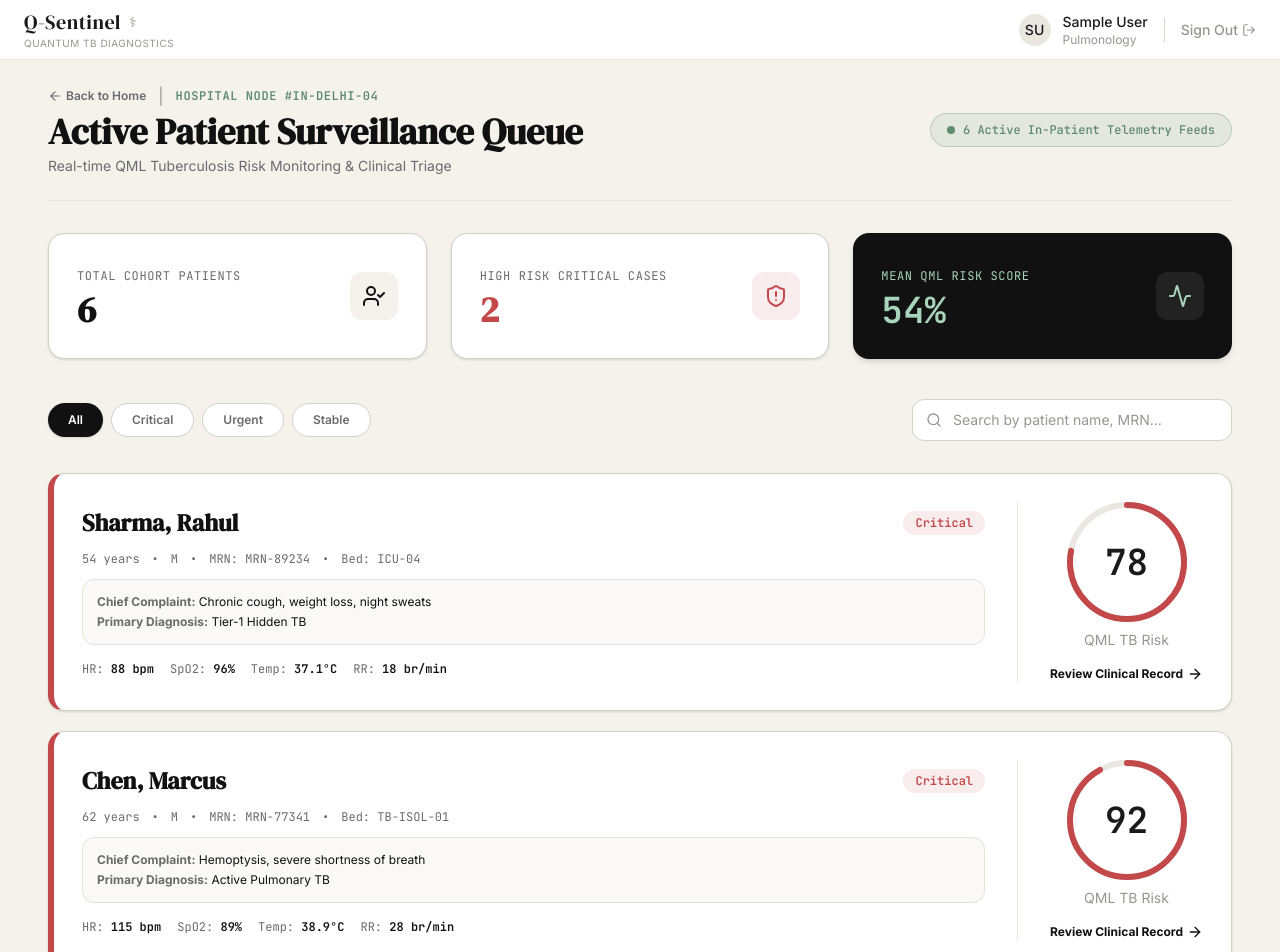
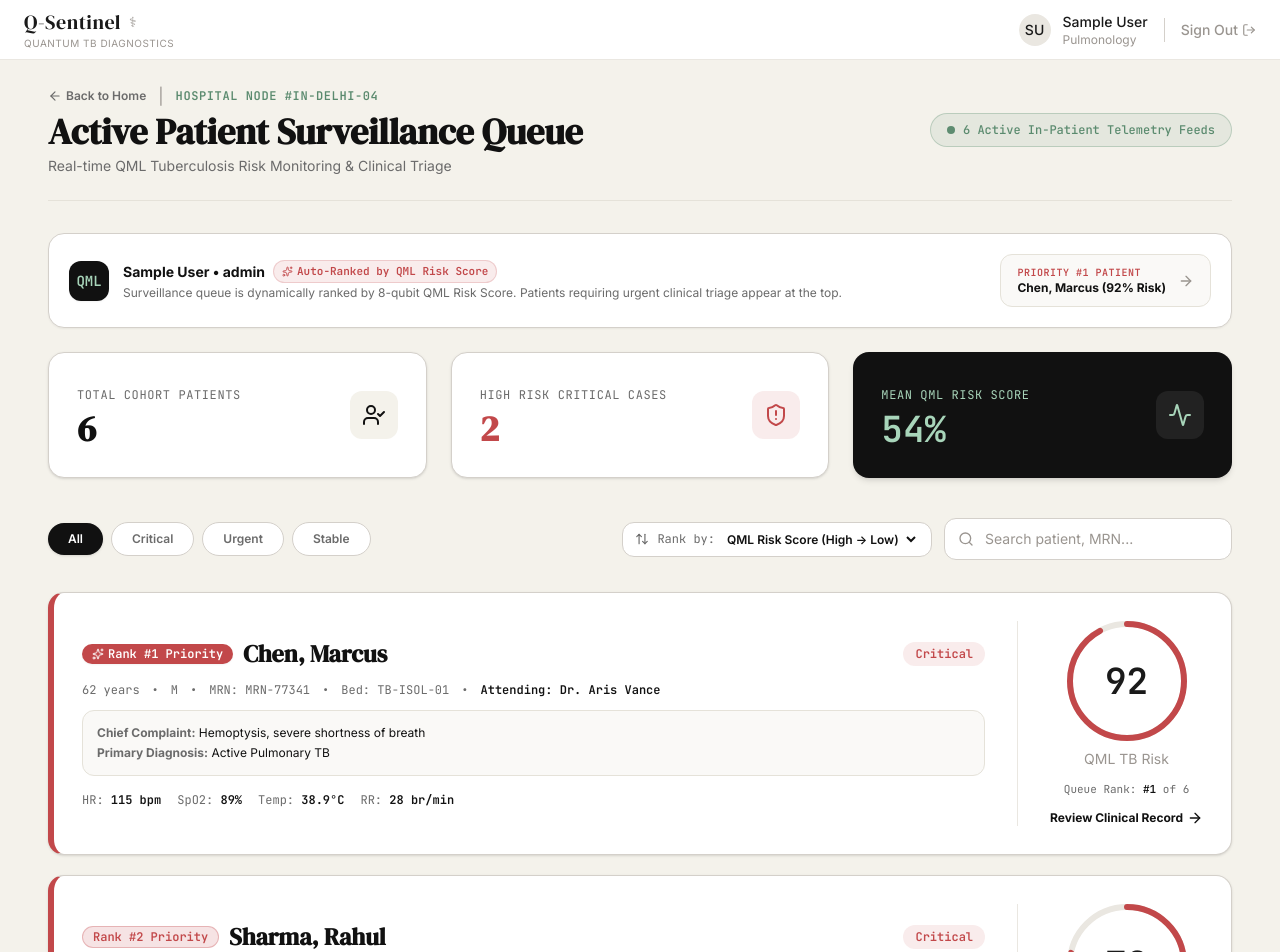
Before and after one commit to AdityaGupta14-creator/QML-Solution, a React (Vite) app: page /dashboard in a window 1280 px wide. Shown: the top 952 px of the page. Built offline with nearby package versions, Linux system fonts and the light colour scheme; sample sign-in values are in the browser's storage.

Commit message:
Rank patients by QML risk score on main dashboard

```diff
--- a/src/pages/DashboardPage.tsx
+++ b/src/pages/DashboardPage.tsx
@@ -1,21 +1,33 @@
 import { useState, useMemo } from 'react';
 import { useNavigate, Link } from 'react-router-dom';
 import { usePatient } from '@/contexts/PatientContext';
+import { useAuth } from '@/contexts/AuthContext';
 import { PATIENTS_LIST } from '@/data/patients';
-import { Search, ArrowRight, ArrowLeft, ShieldAlert, Activity, UserCheck } from 'lucide-react';
+import { Search, ArrowRight, ArrowLeft, ShieldAlert, Activity, UserCheck, ArrowUpDown, Sparkles } from 'lucide-react';
 import { RiskGauge } from '@/components/RiskGauge';
 
 type FilterType = 'All' | 'Critical' | 'Urgent' | 'Stable';
+type SortOption = 'qml-desc' | 'qml-asc' | 'triage' | 'name';
 
 export function DashboardPage() {
+  const { user } = useAuth();
   const [searchQuery, setSearchQuery] = useState('');
   const [activeFilter, setActiveFilter] = useState<FilterType>('All');
+  const [sortBy, setSortBy] = useState<SortOption>('qml-desc');
 
   const { selectPatient } = usePatient();
   const navigate = useNavigate();
 
+  // Calculate cohort-wide QML risk rank for each patient (Rank #1 = highest risk)
+  const qmlRankMap = useMemo(() => {
+    const sorted = [...PATIENTS_LIST].sort((a, b) => b.qmlRiskScore - a.qmlRiskScore);
+    const map = new Map<string, number>();
+    sorted.forEach((p, idx) => map.set(p.id, idx + 1));
+    return map;
+  }, []);
+
   const filteredPatients = useMemo(() => {
-    return PATIENTS_LIST.filter(p => {
+    const list = PATIENTS_LIST.filter(p => {
       const matchesSearch = p.name.toLowerCase().includes(searchQuery.toLowerCase()) ||
                             p.mrn.toLowerCase().includes(searchQuery.toLowerCase());
 
@@ -23,10 +35,24 @@ export function DashboardPage() {
 
       return matchesSearch && matchesFilter;
     });
-  }, [searchQuery, activeFilter]);
+
+    return list.sort((a, b) => {
+      if (sortBy === 'qml-desc') return b.qmlRiskScore - a.qmlRiskScore;
+      if (sortBy === 'qml-asc') return a.qmlRiskScore - b.qmlRiskScore;
+      if (sortBy === 'name') return a.name.localeCompare(b.name);
+      if (sortBy === 'triage') {
+        const priority: Record<string, number> = { Critical: 3, Urgent: 2, Stable: 1 };
+        return (priority[b.triageLevel] || 0) - (priority[a.triageLevel] || 0);
+      }
+      return b.qmlRiskScore - a.qmlRiskScore;
+    });
+  }, [searchQuery, activeFilter, sortBy]);
 
   const criticalCount = PATIENTS_LIST.filter(p => p.triageLevel === 'Critical').length;
   const avgQmlRisk = Math.round(PATIENTS_LIST.reduce((acc, p) => acc + p.qmlRiskScore, 0) / (PATIENTS_LIST.length || 1));
+  const highestRiskPatient = useMemo(() => {
+    return [...PATIENTS_LIST].sort((a, b) => b.qmlRiskScore - a.qmlRiskScore)[0];
+  }, []);
 
   const handleReviewPatient = (id: string) => {
     selectPatient(id);
@@ -68,6 +94,43 @@ export function DashboardPage() {
           </div>
         </div>
 
+        {/* Doctor Session & QML Ranking Banner */}
+        <div className="mb-6 p-4 sm:p-5 rounded-2xl bg-white border border-[#d4d0ca] shadow-xs flex flex-col md:flex-row md:items-center justify-between gap-4">
+          <div className="flex items-start sm:items-center gap-3.5">
+            <div className="w-10 h-10 rounded-xl bg-[#111111] text-[#a8d5ba] flex items-center justify-center font-mono font-bold text-sm shrink-0 shadow-xs">
+              QML
+            </div>
+            <div>
+              <div className="flex items-center gap-2 flex-wrap">
+                <span className="text-sm font-bold text-[#111111]">
+                  {user?.name ? `${user.name} • ${user.role}` : 'Clinical Attending Surveillance'}
+                </span>
+                <span className="text-[11px] font-mono font-semibold px-2 py-0.5 rounded-full bg-[#c2484a]/10 text-[#c2484a] border border-[#c2484a]/20 flex items-center gap-1">
+                  <Sparkles size={11} /> Auto-Ranked by QML Risk Score
+                </span>
+              </div>
+              <p className="text-xs text-[#6b6b6b] mt-0.5">
+                Surveillance queue is dynamically ranked by 8-qubit QML Risk Score. Patients requiring urgent clinical triage appear at the top.
+              </p>
+            </div>
+          </div>
+          {highestRiskPatient && (
+            <div
+              onClick={() => handleReviewPatient(highestRiskPatient.id)}
+              className="bg-[#faf9f7] hover:bg-[#f4f2eb] transition-colors border border-[#e5e2d9] rounded-xl px-4 py-2.5 flex items-center justify-between gap-3 cursor-pointer group shrink-0"
+              title="Quickly review the top prioritized patient"
+            >
+              <div>
+                <div className="text-[10px] font-mono text-[#c2484a] uppercase font-bold tracking-wider">Priority #1 Patient</div>
+                <div className="text-xs font-bold text-[#111111] group-hover:text-[#4a7c6f] transition-colors">
+                  {highestRiskPatient.name} ({highestRiskPatient.qmlRiskScore}% Risk)
+                </div>
+              </div>
+              <ArrowRight className="w-4 h-4 text-[#9a9590] group-hover:text-[#111] group-hover:translate-x-0.5 transition-all" />
+            </div>
+          )}
+        </div>
+
         {/* Prominent Stats Overview Grid */}
         <div className="grid grid-cols-1 sm:grid-cols-3 gap-3.5 sm:gap-6 mb-8 sm:mb-10">
           <div className="bg-white p-5 sm:p-7 rounded-2xl border border-[#d4d0ca] shadow-sm flex items-center justify-between">
@@ -101,9 +164,9 @@ export function DashboardPage() {
           </div>
         </div>
 
-        {/* Filters and Search Bar */}
-        <div className="flex flex-col md:flex-row justify-between items-center gap-4 mb-6 sm:mb-8">
-          <div className="flex gap-2 flex-wrap w-full md:w-auto">
+        {/* Filters, Sort and Search Bar */}
+        <div className="flex flex-col md:flex-row justify-between items-stretch md:items-center gap-4 mb-6 sm:mb-8">
+          <div className="flex gap-2 flex-wrap items-center">
             {(['All', 'Critical', 'Urgent', 'Stable'] as FilterType[]).map((filter) => (
               <button
                 key={filter}
@@ -119,31 +182,65 @@ export function DashboardPage() {
             ))}
           </div>
 
-          <div className="relative w-full md:w-80">
+          <div className="flex flex-col sm:flex-row items-stretch sm:items-center gap-3">
+            <div className="flex items-center gap-2 bg-white border border-[#d4d0ca] rounded-xl px-3 py-2">
+              <ArrowUpDown size={14} className="text-[#6b6b6b] shrink-0" />
+              <label htmlFor="sort-patients" className="text-xs font-mono text-[#6b6b6b] whitespace-nowrap">Rank by:</label>
+              <select
+                id="sort-patients"
+                value={sortBy}
+                onChange={(e) => setSortBy(e.target.value as SortOption)}
+                className="bg-transparent text-xs font-semibold text-[#111111] focus:outline-none cursor-pointer pr-1"
+              >
+                <option value="qml-desc">QML Risk Score (High → Low)</option>
+                <option value="qml-asc">QML Risk Score (Low → High)</option>
+                <option value="triage">Triage Severity (Critical First)</option>
+                <option value="name">Patient Name (A-Z)</option>
+              </select>
+            </div>
+
+            <div className="relative w-full sm:w-72">
               <Search className="absolute left-3.5 top-1/2 -translate-y-1/2 w-4 h-4 text-[#9a9590]" />
               <input
                 type="text"
-              placeholder="Search by patient name, MRN..."
+                placeholder="Search patient, MRN..."
                 value={searchQuery}
                 onChange={(e) => setSearchQuery(e.target.value)}
                 className="w-full bg-white border border-[#d4d0ca] rounded-xl pl-10 pr-4 py-2.5 text-sm focus:outline-none focus:border-[#111111] transition-colors text-[#111111] placeholder:text-[#9a9590]"
               />
             </div>
           </div>
+        </div>
 
         {/* Fully Clickable Patient Grid Cards */}
         <div className="space-y-4 sm:space-y-5">
-          {filteredPatients.map((patient) => (
+          {filteredPatients.map((patient) => {
+            const rank = qmlRankMap.get(patient.id) || 1;
+            return (
               <div
                 key={patient.id}
                 onClick={() => handleReviewPatient(patient.id)}
                 className={`bg-white rounded-2xl border border-[#d4d0ca] border-l-[6px] ${getBorderColor(patient.triageLevel)} shadow-sm hover:shadow-md hover:border-[#111111] transition-all p-4 sm:p-7 flex flex-col md:flex-row items-stretch md:items-center gap-5 sm:gap-8 cursor-pointer group`}
               >
                 <div className="flex-1 space-y-3">
-                <div className="flex items-center justify-between">
+                  <div className="flex items-center justify-between flex-wrap gap-2">
+                    <div className="flex items-center gap-2.5 flex-wrap">
+                      <span className={`px-2.5 py-0.5 rounded-full text-xs font-mono font-bold flex items-center gap-1 ${
+                        rank === 1
+                          ? 'bg-[#c2484a] text-white shadow-xs'
+                          : rank === 2
+                          ? 'bg-[#c2484a]/15 text-[#c2484a] border border-[#c2484a]/30'
+                          : rank <= 4
+                          ? 'bg-[#c49332]/15 text-[#c49332] border border-[#c49332]/30'
+                          : 'bg-[#f4f2eb] text-[#6b6b6b] border border-[#d4d0ca]'
+                      }`}>
+                        {rank === 1 && <Sparkles size={12} className="text-white animate-pulse" />}
+                        Rank #{rank} Priority
+                      </span>
                       <h2 className="font-serif text-2xl font-bold text-[#111111] group-hover:text-[#4a7c6f] transition-colors">
                         {patient.name}
                       </h2>
+                    </div>
                     <span className={`px-3 py-1 rounded-full text-xs font-mono font-bold ${
                       patient.triageLevel === 'Critical' ? 'bg-[#c2484a]/10 text-[#c2484a]' :
                       patient.triageLevel === 'Urgent' ? 'bg-[#c49332]/10 text-[#c49332]' : 'bg-[#5a8a6e]/10 text-[#5a8a6e]'
@@ -160,6 +257,8 @@ export function DashboardPage() {
                     <span>MRN: {patient.mrn}</span>
                     <span>•</span>
                     <span>Bed: {patient.bed}</span>
+                    <span>•</span>
+                    <span className="text-[#111111] font-semibold">Attending: {patient.attendingPhysician}</span>
                   </div>
 
                   <div className="bg-[#faf9f7] p-3.5 rounded-xl border border-[#e5e2d9] text-xs space-y-1">
@@ -175,14 +274,18 @@ export function DashboardPage() {
                   </div>
                 </div>
 
-              <div className="flex flex-col items-center gap-4 border-t md:border-t-0 md:border-l border-[#eae7e1] pt-6 md:pt-0 md:pl-8 shrink-0">
+                <div className="flex flex-col items-center gap-3 border-t md:border-t-0 md:border-l border-[#eae7e1] pt-6 md:pt-0 md:pl-8 shrink-0 min-w-[170px]">
                   <RiskGauge value={patient.qmlRiskScore} size="md" label="QML TB Risk" />
+                  <div className="text-[11px] font-mono text-[#6b6b6b]">
+                    Queue Rank: <strong className="text-[#111] font-bold">#{rank}</strong> of {PATIENTS_LIST.length}
+                  </div>
                   <div className="text-[#111111] text-xs font-bold flex items-center gap-1 group-hover:text-[#4a7c6f] transition-colors">
                     Review Clinical Record <ArrowRight className="w-4 h-4 group-hover:translate-x-1 transition-transform" />
                   </div>
                 </div>
               </div>
-          ))}
+            );
+          })}
 
           {filteredPatients.length === 0 && (
             <div className="text-center py-16 text-[#9a9590] bg-white border border-[#d4d0ca] rounded-2xl">
```
Lines whose indentation alone changed are shown as unchanged.
